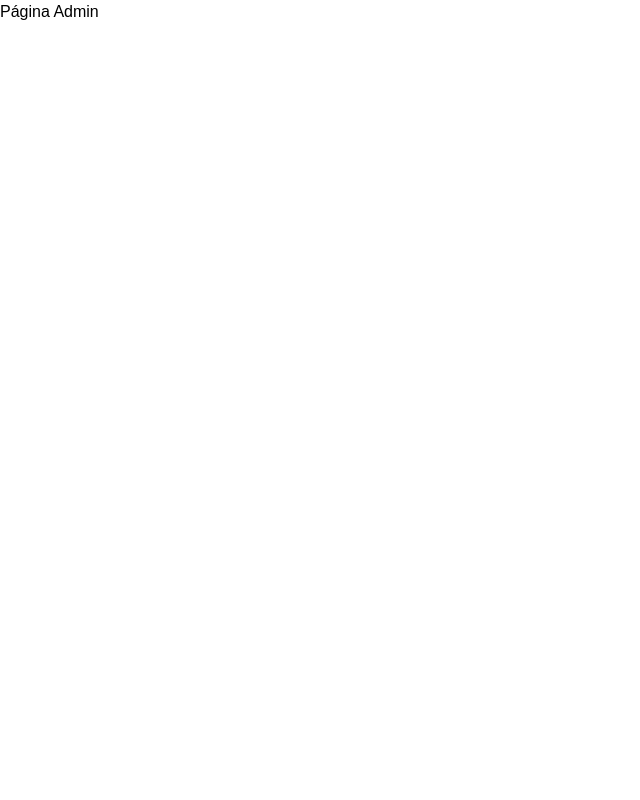
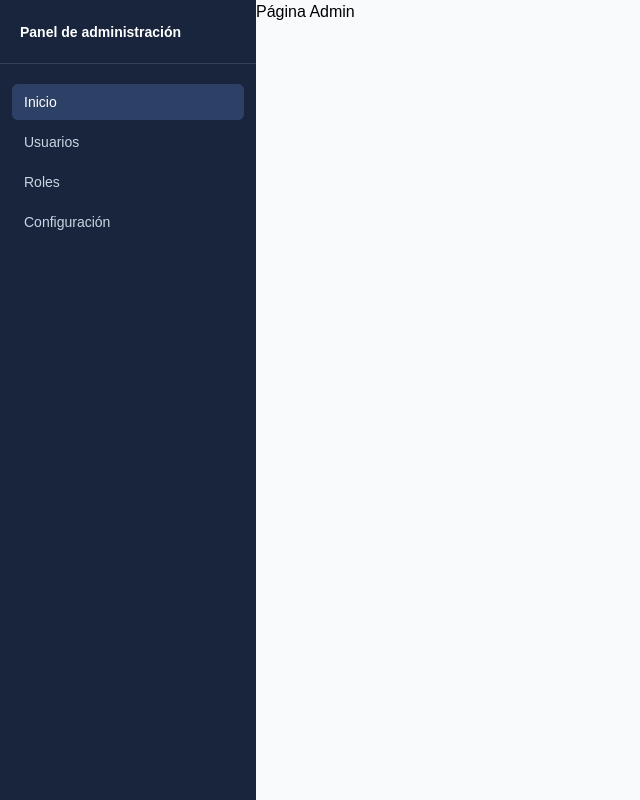
Before and after one commit to AinhoaMaya/proyecto-nextjs, a Next.js app: page /admin in a window 1280 px wide. Shown: the whole page, without its empty margins (0-640 px from the left). Built offline with nearby package versions, Linux system fonts and the light colour scheme.

Commit message:
Creación de la Navegación

```diff
--- a/app/layout.tsx
+++ b/app/layout.tsx
@@ -1,6 +1,7 @@
 import type { Metadata } from "next";
 import { Geist, Geist_Mono } from "next/font/google";
 import "./globals.css";
+import Sidebar from "@/components/navigation/Sidebar";
 
 const geistSans = Geist({
   variable: "--font-geist-sans",
@@ -23,7 +24,16 @@ export default function RootLayout({ children }: LayoutProps<"/">) {
       lang="en"
       className={`${geistSans.variable} ${geistMono.variable} h-full antialiased`}
     >
-      <body className="min-h-full flex flex-col">{children}</body>
+      <body className="min-h-full flex flex-col">
+        <div className="flex min-h-screen">
+          <Sidebar />
+
+          <main className="flex-1 bg-slate-50">
+            {children}
+          </main>
+
+        </div>
+      </body>
     </html>
   );
 }
--- /dev/null
+++ b/components/navigation/NavLinks.tsx
@@ -0,0 +1,51 @@
+"use client";
+
+import Link from "next/link";
+import { usePathname } from "next/navigation";
+
+const links = [
+  {
+    name: "Inicio",
+    href: "/admin",
+  },
+  {
+    name: "Usuarios",
+    href: "/admin/users",
+  },
+  {
+    name: "Roles",
+    href: "/admin/roles",
+  },
+  {
+    name: "Configuración",
+    href: "/admin/settings",
+  },
+];
+
+export default function NavLinks() {
+  const pathname = usePathname();
+
+  return (
+    <nav className="flex flex-col gap-1">
+      {links.map((link) => {
+
+        const isActive = pathname === link.href;
+
+        return (
+          <Link
+            key={link.href}
+            href={link.href}
+            className={`flex items-center gap-3 rounded-md px-3 py-2 text-sm transition-colors ${
+              isActive
+                ? "bg-[#2D4167] text-white"
+                : "text-slate-300 hover:bg-slate-800 hover:text-white"
+            }`}
+          >
+
+            <span>{link.name}</span>
+          </Link>
+        );
+      })}
+    </nav>
+  );
+}
--- /dev/null
+++ b/components/navigation/Sidebar.tsx
@@ -0,0 +1,15 @@
+import NavLinks from "./NavLinks";
+
+export default function Sidebar() {
+  return (
+    <aside className="flex min-h-screen w-64 flex-col bg-[#18253D] text-white">
+      <div className="flex h-16 items-center gap-3 border-b border-slate-700 px-5">
+        <span className="text-sm font-semibold">Panel de administración</span>
+      </div>
+
+      <div className="px-3 py-5">
+        <NavLinks />
+      </div>
+    </aside>
+  );
+}
```
